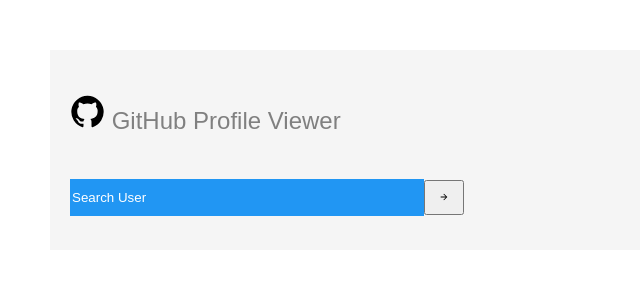
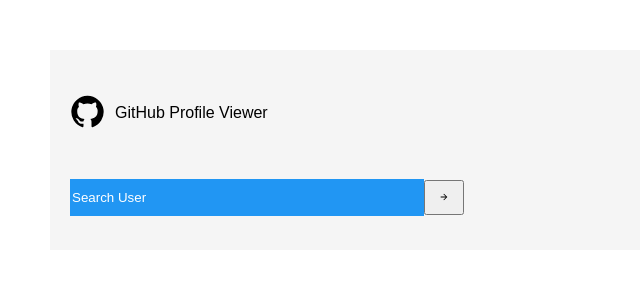
Before and after one commit to ms00110011/Github-Finder, a React (Create React App) app: page / in a window 1280 px wide. Shown: the top 300 px of the page, without its empty margins (0-640 px from the left). Built offline with nearby package versions, Linux system fonts and the light colour scheme.

Commit message:
Ui changes

```diff
--- a/src/Components/Search Page/Search.jsx
+++ b/src/Components/Search Page/Search.jsx
@@ -39,11 +39,18 @@ export const Search = () => {
     <div>
       <div className={styles.headWrapper}>
         <div style={{ padding: "20px" }}>
-          <div>
-            <p className={styles.heading}>
-              <GitHubIcon sx={{ fontSize: "35px", color: "black" }} /> GitHub
-              Profile Viewer
-            </p>
+          <div style={{display:"flex"}}>
+
+
+          <div>            <p className={styles.heading}>
+              <GitHubIcon sx={{ fontSize: "35px", color: "black" }} />
+            </p></div>
+
+            <div style={{marginTop:"18px",marginLeft:"10px"}}>
+              <p>GitHub
+              Profile Viewer</p>
+            </div>
+
           </div>
 
           <form onSubmit={handleSubmit}>
```
